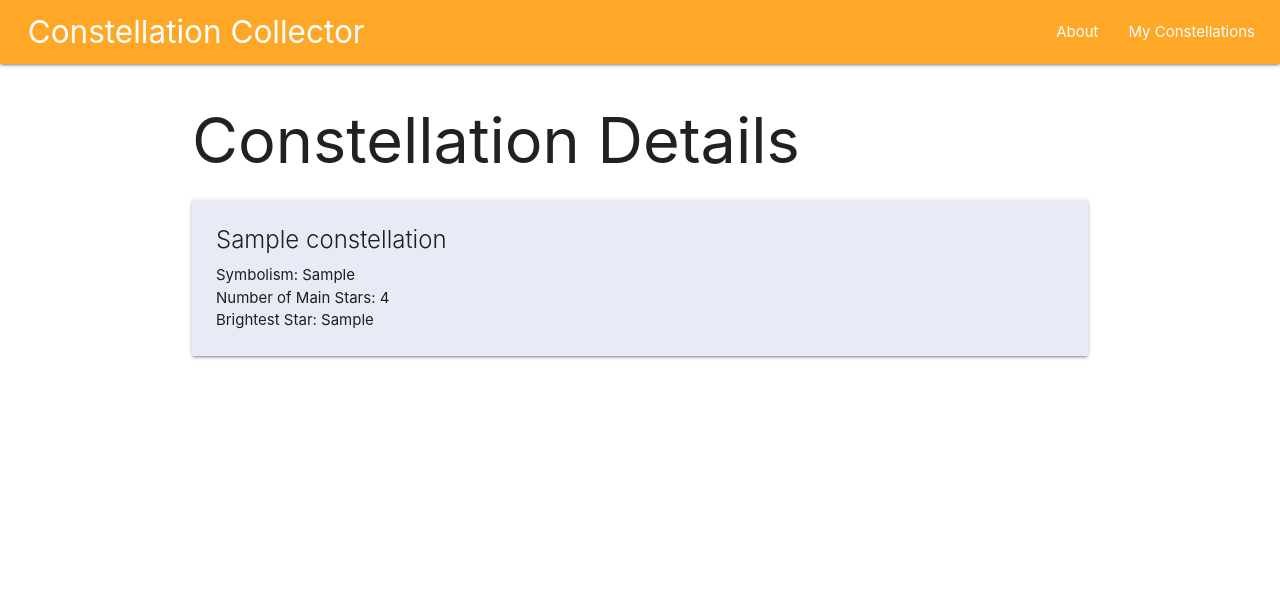
After one commit to katiehermalik/constellation-journal, a Django app: page /constellations/1/ in a window 1280 px wide. The commit adds this page. Shown: the top 596 px of the page. Run offline with Django 3.2, Linux system fonts and the light colour scheme; tables that the repository leaves empty hold one stand-in row (values such as "Sample post").

Commit message:
created new constellation details route

```diff
--- /dev/null
+++ b/main_app/templates/constellations/detail.html
@@ -0,0 +1,15 @@
+{% extends 'base.html' %}
+{% block content %}
+
+<h1>Constellation Details</h1>
+
+<div class="card">
+  <div class="card-content">
+    <span class="card-title">{{ constellation.name }}</span>
+    <p>Symbolism: {{ constellation.symbolism }}</p>
+    <p>Number of Main Stars: {{ constellation.num_main_stars }}</p>
+    <p>Brightest Star: {{ constellation.brightest_star }}</p>
+  </div>
+</div>
+
+{% endblock %}
--- a/main_app/templates/constellations/index.html
+++ b/main_app/templates/constellations/index.html
@@ -5,12 +5,14 @@
 
 {% for constellation in constellations %}
   <div class="card">
+    <a href="{% url 'detail' constellation.id %}">
       <div class="card-content">
         <span class="card-title">{{ constellation.name }}</span>
         <p>Symbolism: {{ constellation.symbolism }}</p>
         <p>Number of Main Stars: {{ constellation.num_main_stars }}</p>
         <p>Brightest Star: {{ constellation.brightest_star }}</p>
       </div>
+    </a>
   </div>
 {% endfor %}
 
--- a/main_app/urls.py
+++ b/main_app/urls.py
@@ -6,4 +6,5 @@ urlpatterns = [
     path('', views.home, name='home'),
     path('about/', views.about, name='about'),
     path('constellations/', views.constellations_index, name='index'),
+    path('constellations/<int:constellation_id>/', views.constellations_detail, name='detail'),
 ]
--- a/main_app/views.py
+++ b/main_app/views.py
@@ -8,4 +8,12 @@ def about(request):
     return render(request, 'about.html')
 
 def constellations_index(request):
-    return render(request, 'constellations/index.html')
+    constellations = Constellation.objects.all()
+    return render(request, 'constellations/index.html', {'constellations': constellations })
+
+def constellations_detail(request, constellation_id):
+    # DB query
+    constellation = Constellation.objects.get(id=constellation_id)
+    return render(request, 'constellations/detail.html', {
+        'constellation': constellation,
+    })
```
Lines whose indentation alone changed are shown as unchanged.
